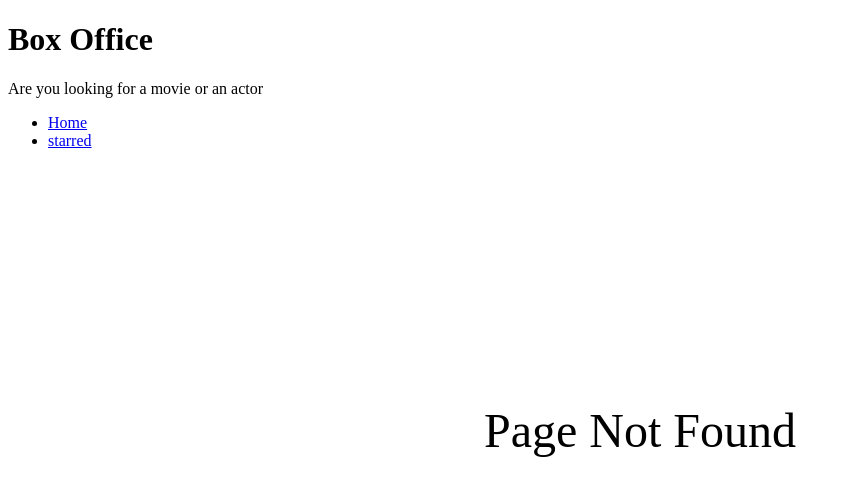
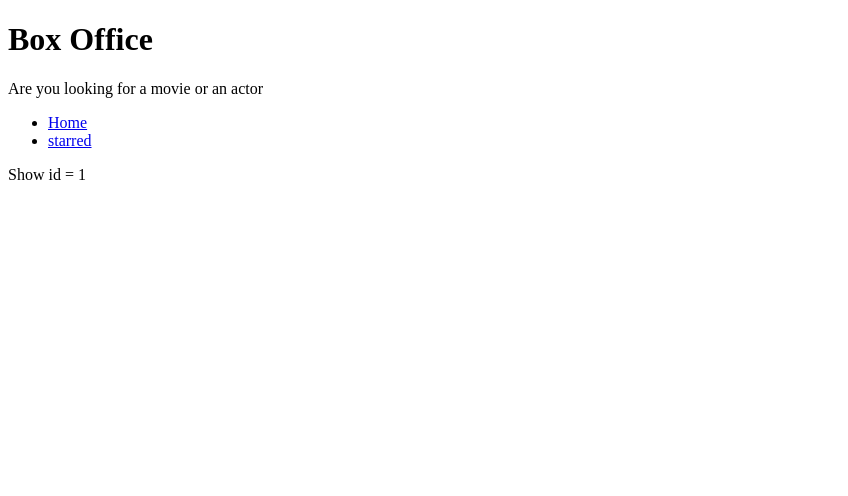
Before and after one commit to saksham-raghuvanshi/box-office-app, a React (Create React App) app: page /show/1 in a window 1280 px wide. Before the commit this address had no page. Shown: the top 496 px of the page, without its empty margins (0-848 px from the left). Built offline with nearby package versions, Linux system fonts and the light colour scheme.

Commit message:
Show/:showid

```diff
--- a/src/App.jsx
+++ b/src/App.jsx
@@ -5,6 +5,7 @@ import Starred from './Pages/Starred';
 import Notfound from './Pages/Notfound';
 import MainLayout from './Components/MainLayout';
 import './Styles/styles.scss';
+import Show from './Components/Show';
 
 function App() {
   return (
@@ -14,6 +15,9 @@ function App() {
           <Route element={<MainLayout />}>
             <Route path="/" element={<Home />} />
             <Route path="/starred" element={<Starred />} />
+
+            {/* page with dynamic content. creating Show page */}
+            <Route path="/show/:showid" element={<Show />} />
             <Route path="*" element={<Notfound />} />
           </Route>
         </Routes>
--- /dev/null
+++ b/src/Components/Show.jsx
@@ -0,0 +1,7 @@
+import { useParams } from 'react-router-dom';
+const Show = () => {
+  const { showid } = useParams();
+  return <div>Show id = {showid}</div>;
+};
+
+export default Show;
--- a/src/Shows/Showcard.jsx
+++ b/src/Shows/Showcard.jsx
@@ -1,6 +1,6 @@
 import { Link } from 'react-router-dom';
 
-const Showcard = ({ name, image, summary }) => {
+const Showcard = ({ id, name, image, summary }) => {
   const summarystrriped = summary
     ? summary.split(' ').slice(0, 10).join(' ').replace(/<.+?>/g, '')
     : 'No Description';
@@ -13,7 +13,7 @@ const Showcard = ({ name, image, summary }) => {
       <p>{summarystrriped}</p>
 
       <div>
-        <Link to="/">Show More</Link>
+        <Link to={`show/${id}`}>Show More</Link>
         <button type="buttton">Starred</button>
       </div>
     </div>
```
